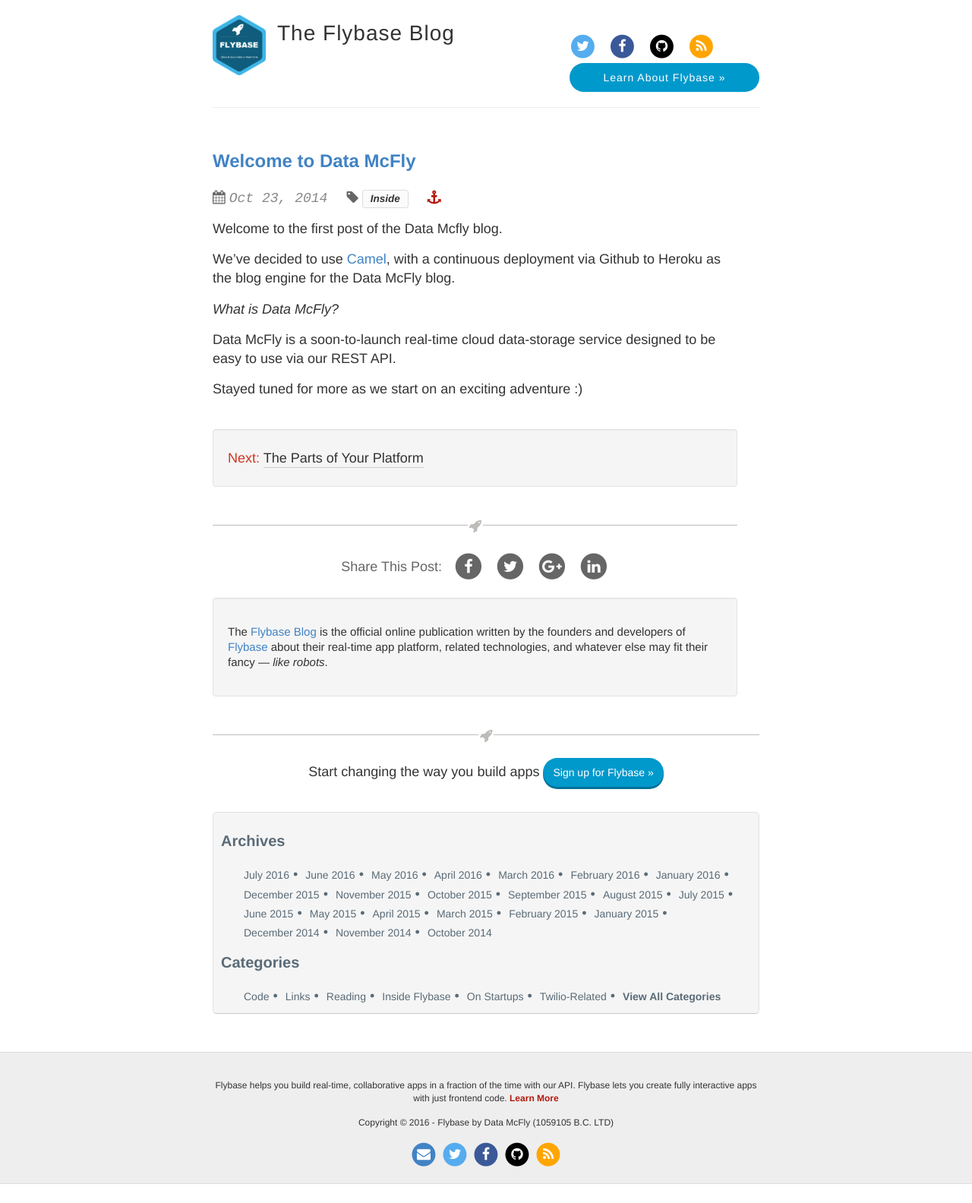
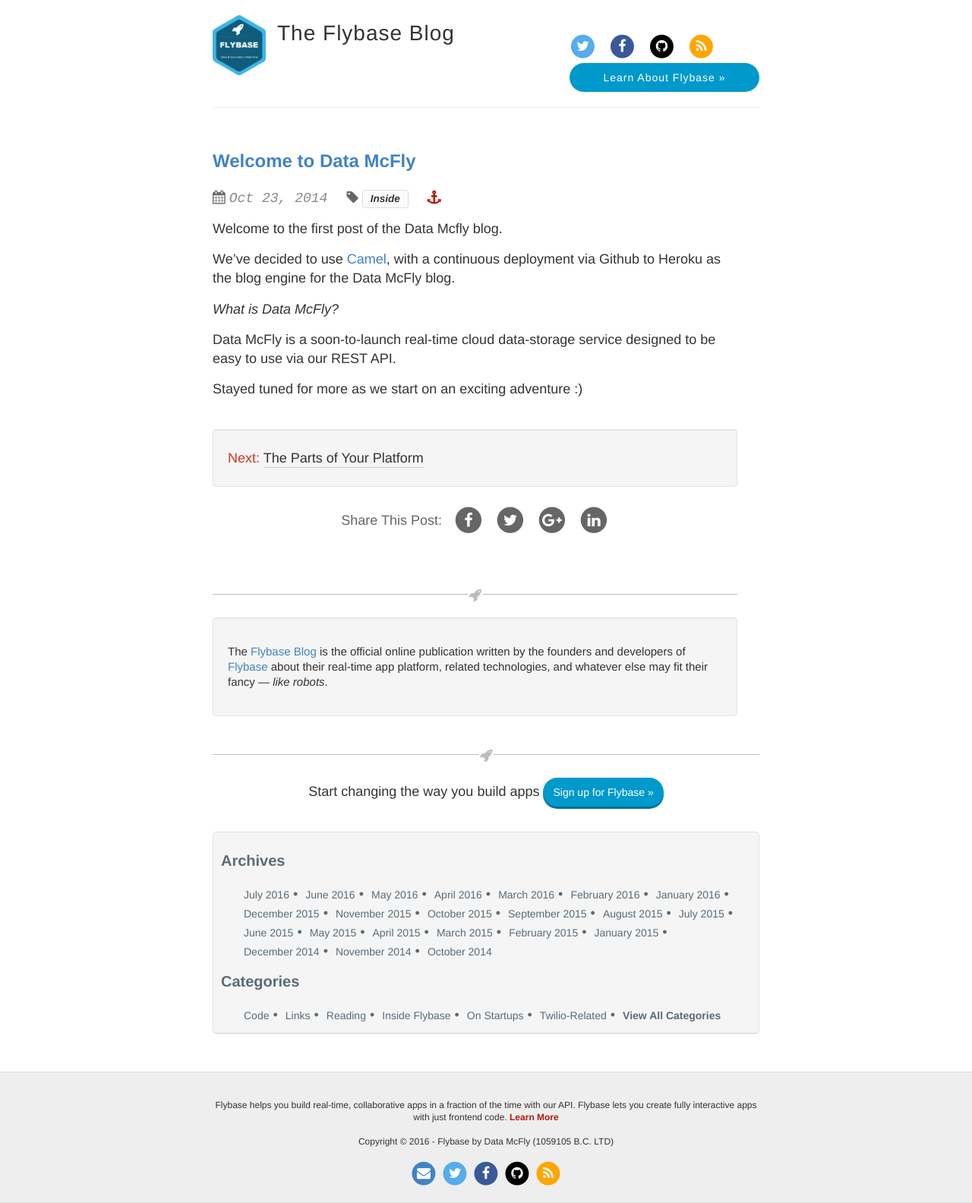
Before and after one commit to flybaseio/flybaseio.github.io, a Jekyll site: the page built from _posts/2014-10-23-first-post.md, in a window 1280 px wide. Shown: the whole page at 76% size. Built offline with Jekyll 4.4.1, drawn with Linux system fonts in a browser that asks for light colours; nearby versions of some CDN libraries; before the commit the page ends 1559 px from its top, so only the background shows below that.

Commit message:
previous links

```diff
--- a/_includes/postfooter.html
+++ b/_includes/postfooter.html
@@ -1,8 +1,7 @@
+{% comment %}
 <div class="content-break">
 	<i class="fa fa-rocket"></i>
 </div>
-
-{% comment %}
 
 <div class="opt-in">
 	<form role="form" action="//datamcfly.us9.list-manage.com/subscribe/post?u=3b954fafb0dae072610469e35&amp;id=a35eea690c" method="post" id="mc-embedded-subscribe-form" name="mc-embedded-subscribe-form" class="validate" target="_blank" novalidate>
@@ -48,6 +47,10 @@
 		</span>
 	</a>
 </div>
+<br />
+<div class="content-break">
+	<i class="fa fa-rocket"></i>
+</div>
 
 <div class="well leadbox">
 	<p>The <a href="http://blog.flybase.io">Flybase Blog</a> is the official online publication written by the founders and developers of <a href="http://flybase.io">Flybase</a> about their real-time app platform, related technologies, and whatever else may fit their fancy — <em>like robots</em>.</p>
```
